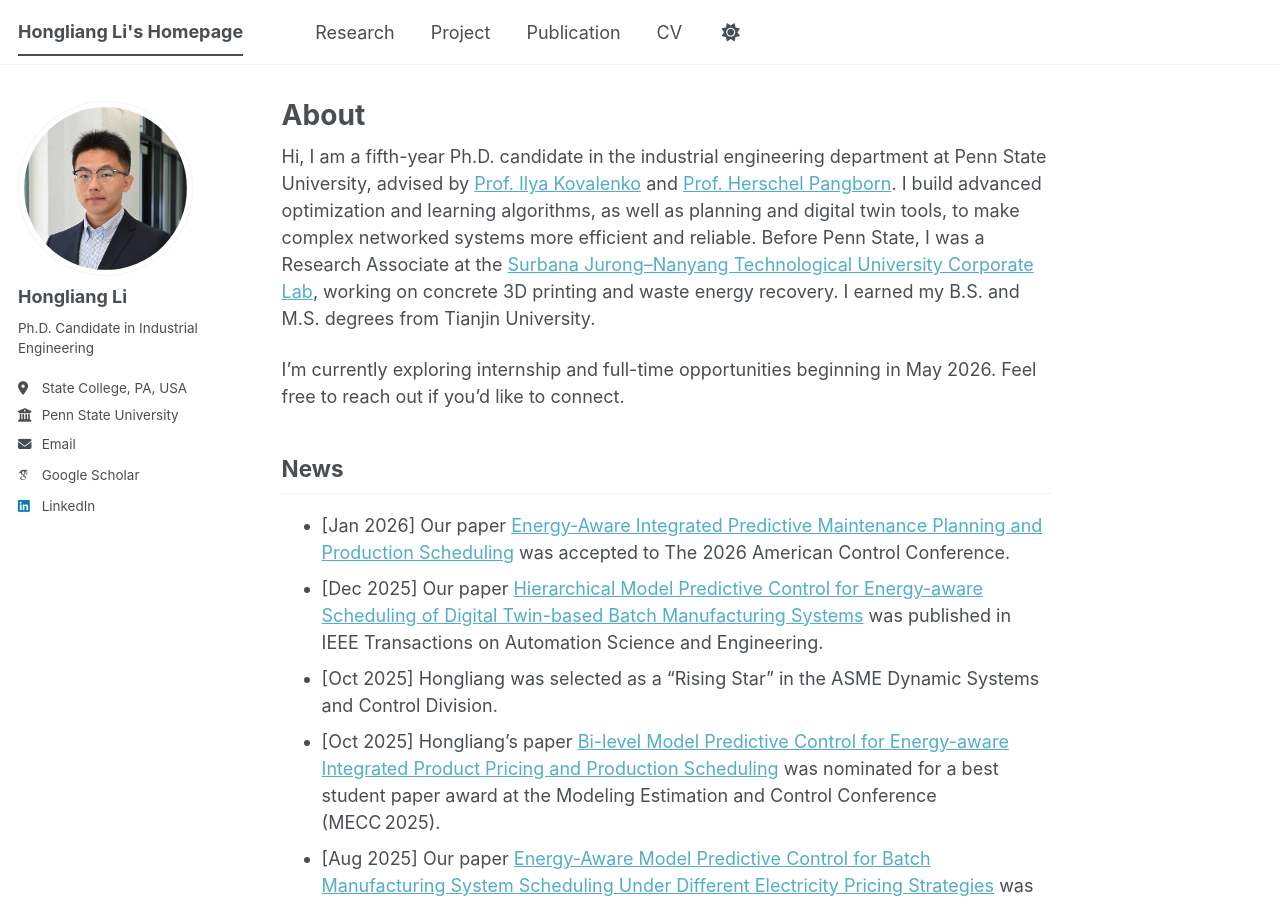
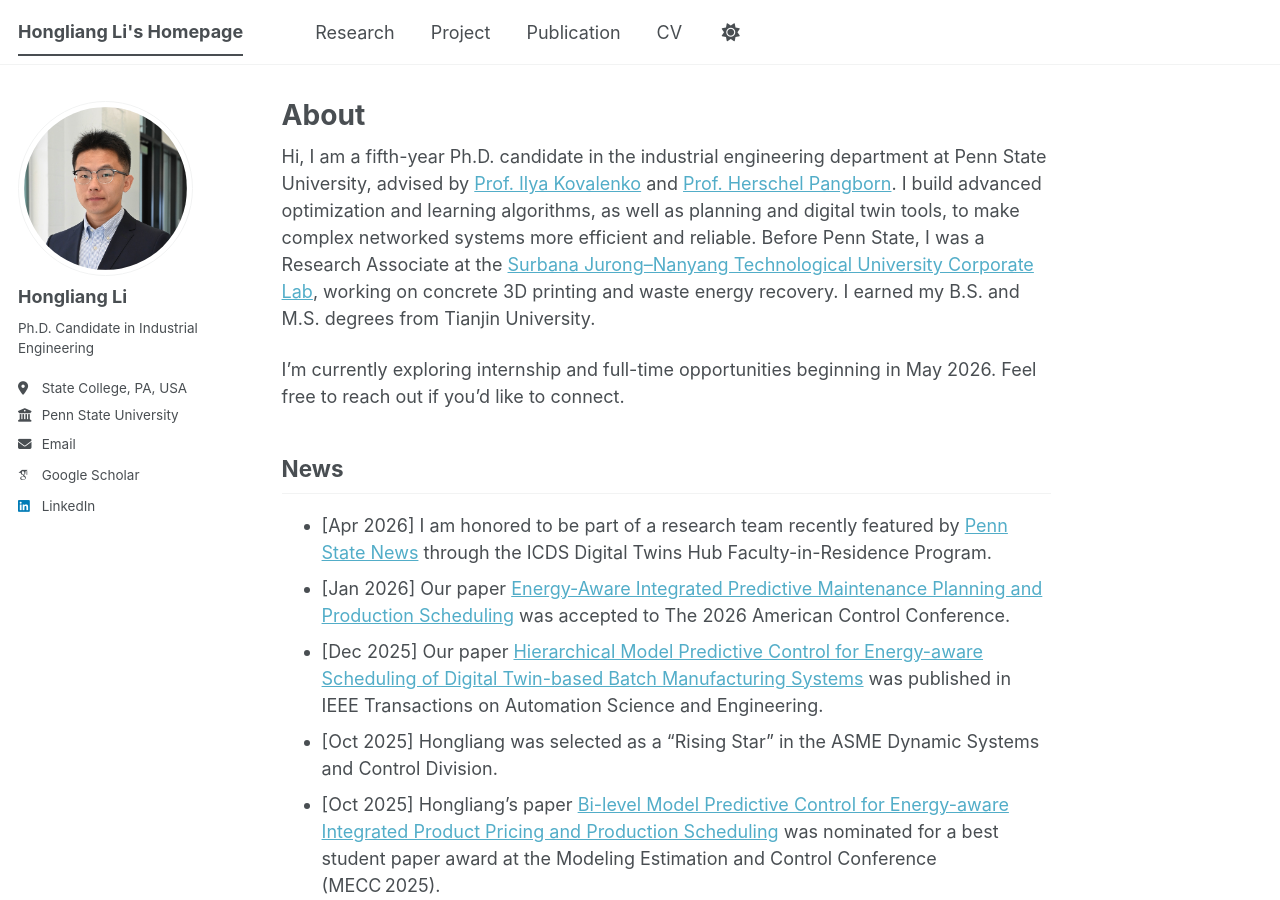
Before and after one commit to HongliangLiPSU/honglianglipsu.github.io, a Jekyll site: the page built from _pages/about.md, in a window 1280 px wide and 900 px high. Built offline with Jekyll 4.4.1, drawn with Linux system fonts in a browser that asks for light colours; some web fonts are replaced; a script bundle is joined from its source files by our own code; library files that are not in the unit come from our copies.

Commit message:
update news

```diff
--- a/_pages/about.md
+++ b/_pages/about.md
@@ -12,6 +12,7 @@ Hi, I am a fifth-year Ph.D. candidate in the industrial engineering department a
 I’m currently exploring internship and full-time opportunities beginning in May 2026. Feel free to reach out if you’d like to connect.
 
 ## News
+- [Apr 2026] I am honored to be part of a research team recently featured by [Penn State News](https://www.psu.edu/news/institute-computational-and-data-sciences/story/digital-twins-hubs-faculty-residence-program) through the ICDS Digital Twins Hub Faculty-in-Residence Program.
 - [Jan 2026] Our paper [Energy-Aware Integrated Predictive Maintenance Planning and Production Scheduling](https://arxiv.org/abs/2603.14060) was accepted to The 2026 American Control Conference.
 - [Dec 2025] Our paper [Hierarchical Model Predictive Control for Energy-aware Scheduling of Digital Twin-based Batch Manufacturing Systems](https://ieeexplore.ieee.org/abstract/document/11264006) was published in IEEE Transactions on Automation Science and Engineering.
 - [Oct 2025] Hongliang was selected as a “Rising Star” in the ASME Dynamic Systems and Control Division.
```
